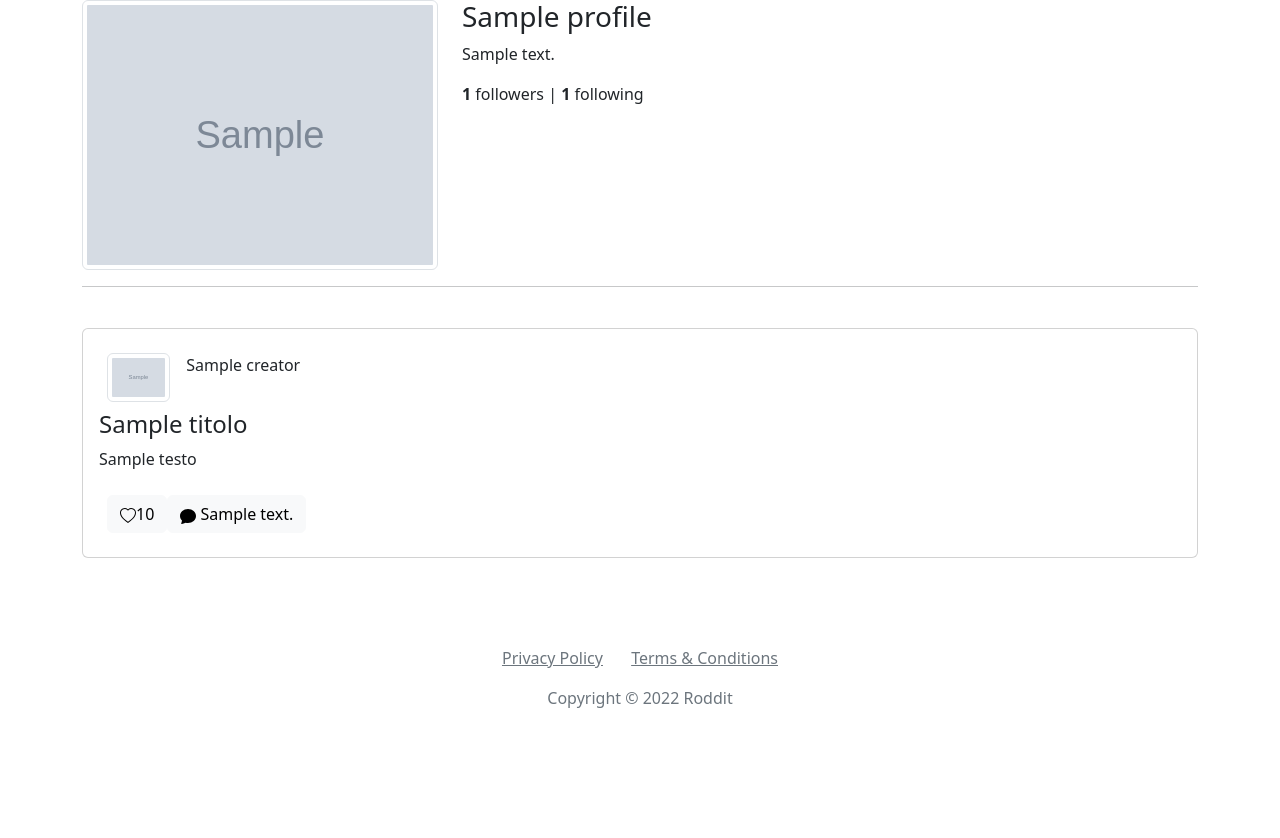
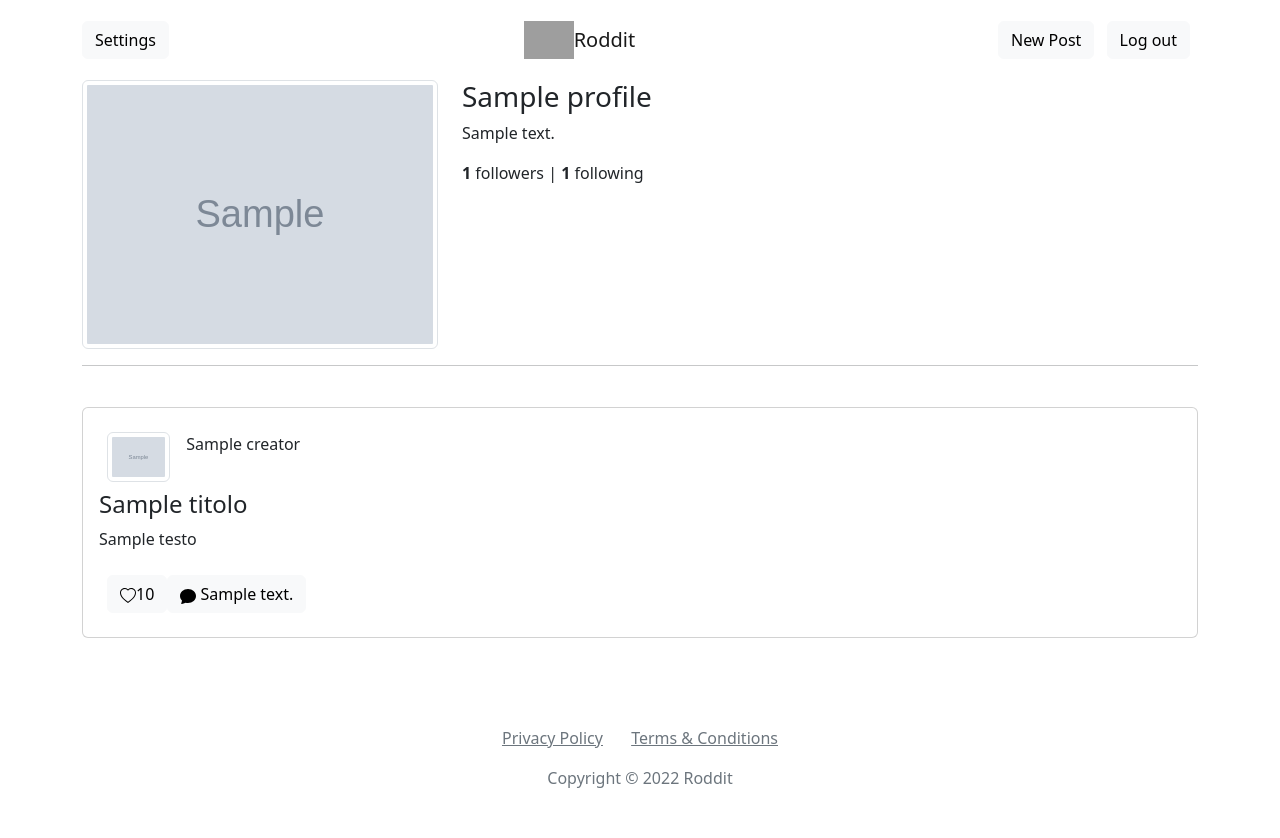
Before and after one commit to dippi9845/roddit, a Flask app: template src/project/templates/profile.html in a window 1280 px wide. Before the commit the page ends 708 px from the top, so only its background shows below. Run offline with Flask 3, Linux system fonts and the light colour scheme; the template is opened without the code that fills it: most values are stand-ins (such as "Sample title", 1, 10 or a date in 2020); grey boxes marked "Sample" are stand-in pictures; some libraries are stand-ins or nearby versions; grey boxes are pictures that could not be loaded.

Commit message:
added some missing stylesheet and added a navbar to profile.html

```diff
--- a/src/project/templates/profile.html
+++ b/src/project/templates/profile.html
@@ -5,10 +5,41 @@
     <title>Roddit</title>
 
     <link rel="stylesheet" href="{{ url_for('static', filename='assets/bootstrap/css/bootstrap.min.css') }}">
+    <link rel="stylesheet" href="https://fonts.googleapis.com/css?family=Lato">
+    <link rel="stylesheet" href="{{ url_for('static', filename='assets/css/Navbar-Centered-Brand-icons.css') }}">
     <link rel="stylesheet" href="{{ url_for('static', filename='assets/css/post.css') }}">
     <link rel="stylesheet" href="{{ url_for('static', filename='assets/css/profile.css') }}">
+    <link rel="stylesheet" href="{{ url_for('static', filename='assets/css/icon-colors.css') }}">
 </head>
 <body>
+
+<nav class="navbar navbar-light navbar-expand-md py-3">
+    <div class="container">
+        <a class="navbar-brand d-flex align-items-center" href="#">
+            <img onclick="window.location='/';" src="fav.ico" alt="" width="50px">
+            <span onclick="window.location='/';">Roddit</span>
+        </a>
+        <button data-bs-toggle="collapse" class="navbar-toggler" data-bs-target="#navcol-4">
+            <span class="visually-hidden">Toggle navigation</span>
+            <span class="navbar-toggler-icon"></span>
+        </button>
+        <div class="collapse navbar-collapse flex-grow-0 order-md-first" id="navcol-4">
+            <ul class="navbar-nav me-auto">
+                <li class="nav-item">
+                    <a class="btn btn-light me-2" href="settings.php">Settings</a>
+                </li>
+            </ul>
+            <div class="d-md-none my-2">
+                <a href="new-post.php" class="btn btn-light me-2">New Post</a>
+                <a class="btn btn-light me-2" href="ajax/logout.php">Log out</a>
+            </div>
+        </div>
+        <div class="d-none d-md-block">
+            <a href="new-post.php" class="btn btn-light me-2">New Post</a>
+            <a class="btn btn-light me-2" href="ajax/logout.php">Log out</a>
+        </div>
+    </div>
+</nav>
 
 <div class="container">
     <div class="row">
```
